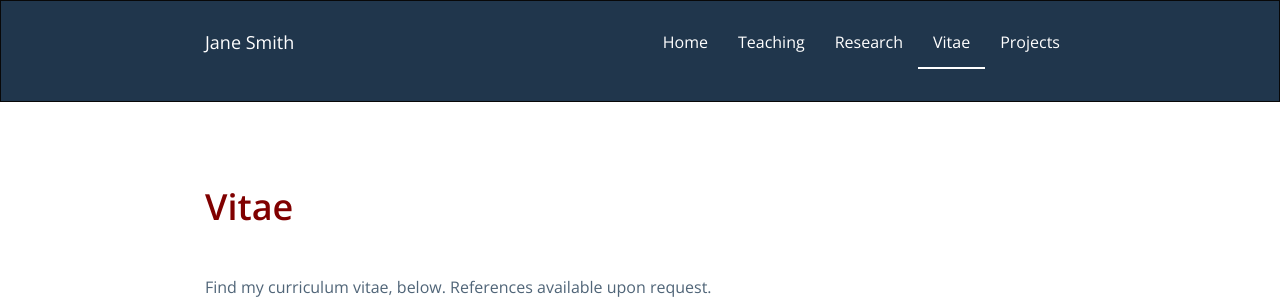
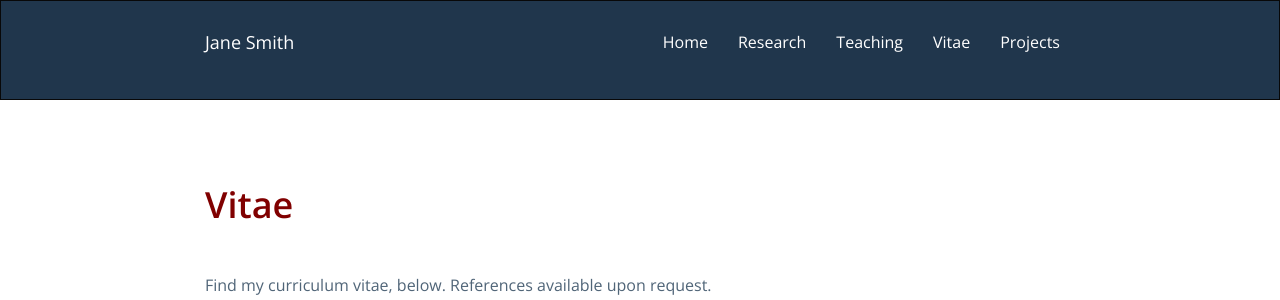
Before and after one commit to aoshumway/aoshumway, a plain HTML site: page vitae.html in a window 1280 px wide. Shown: the top 300 px of the page. Drawn offline with nearby package versions, Linux system fonts and the light colour scheme; some icons are missing.

Commit message:
Adjust navbar order and names

```diff
--- a/navbar.html
+++ b/navbar.html
@@ -13,9 +13,9 @@
        <div class="collapse navbar-collapse" id="bs-example-navbar-collapse-1">
          <ul class="nav navbar-nav navbar-right">
            <li id="home" class="active"><a href="index.html">Home</a></li>
+           <li id="research" ><a href="research.html">Research</a></li>
            <li id="teaching" ><a href="teaching.html">Teaching</a></li>
-           <li id="research" ><a href="research.html">Research</a></li>
-           <li id="vitae"><a href="vitae.html">Vitae</a></li>
+           <li id="CV"><a href="vitae.html">Vitae</a></li>
            <li id="projects"><a href="projects.html">Projects</a></li>
          </ul>
        </div><!-- /.navbar-collapse -->
```
